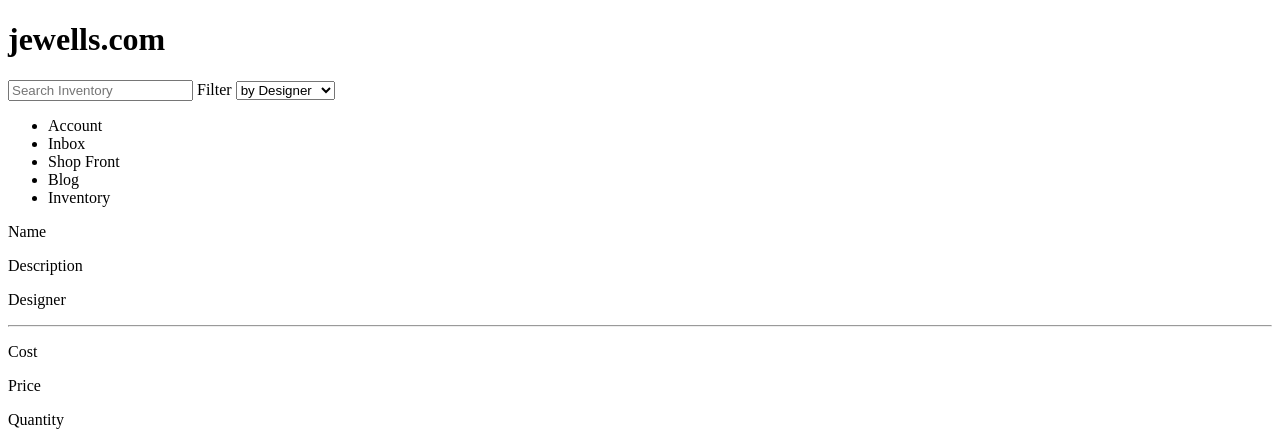
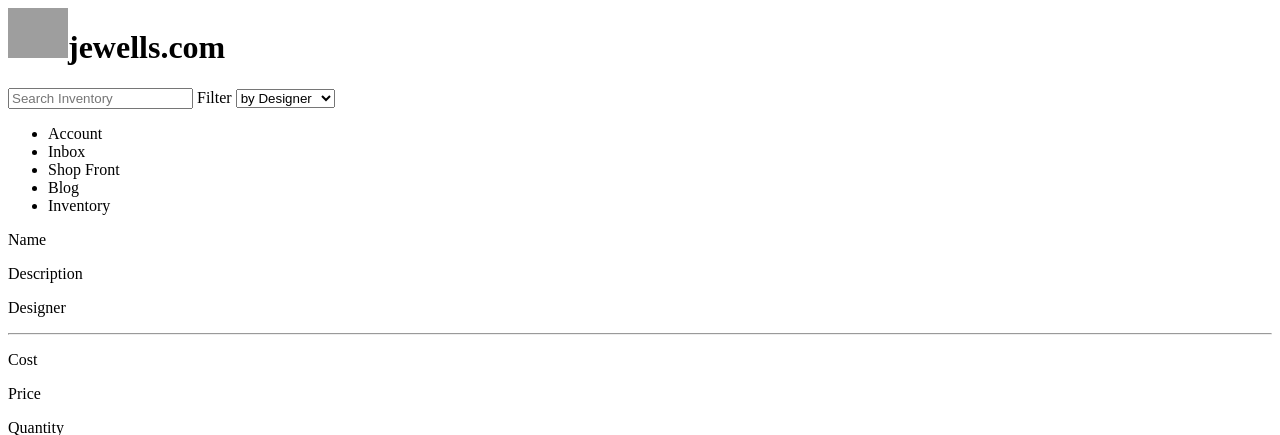
Before and after one commit to danawidmo/Jewellery_Shop_Inventory, a Flask app: page / in a window 1280 px wide. Shown: the top 435 px of the page. Run offline with Flask 2, Linux system fonts and the light colour scheme; grey boxes are pictures that could not be loaded.

Commit message:
Added some css and logo graphic to the html

```diff
--- a/static/styles.css
+++ b/static/styles.css
@@ -0,0 +1,9 @@
+
+.logo {
+    height: 50px;
+    width: 60px;
+}
+
+header {
+    display: flex;
+}
--- a/templates/base.html
+++ b/templates/base.html
@@ -4,11 +4,15 @@
     <meta charset="UTF-8">
     <meta name="viewport" content="width=device-width, initial-scale=1.0">
     <link rel="stylesheet" href="static/styles.css">
+    <link href="https://fonts.googleapis.com/icon?family=Material+Icons"
+      rel="stylesheet">
     <title>Jewellery Shop</title>
 </head>
 <body>
     <header>
+        <img src ='https://cdn.pixabay.com/photo/2017/02/01/00/25/diamond-2028549_960_720.png' class = 'logo' >
         <h1>jewells.com</h1>
+    </header>
         <section>
             <input type="text" placeholder="Search Inventory">
             <label for="filter">Filter</label>
@@ -18,7 +22,6 @@
             <option value="kind">by Kind</option>
         </select>
         </section>
-    </header>
     <nav>
         <ul>
             <li>Account</li>
```
